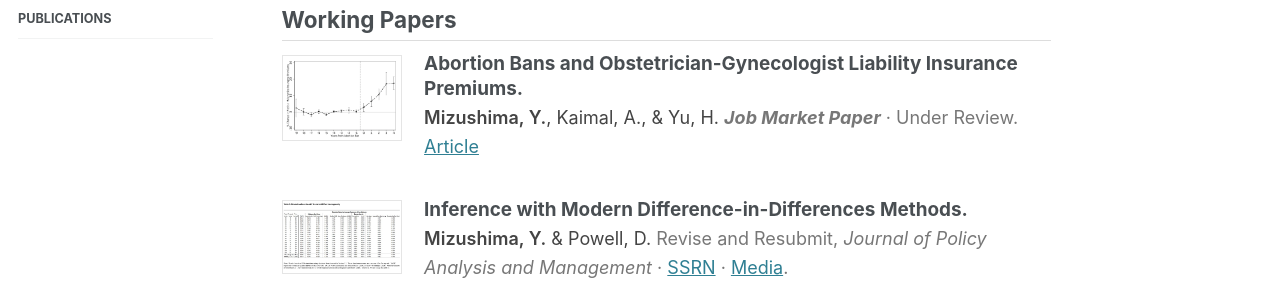
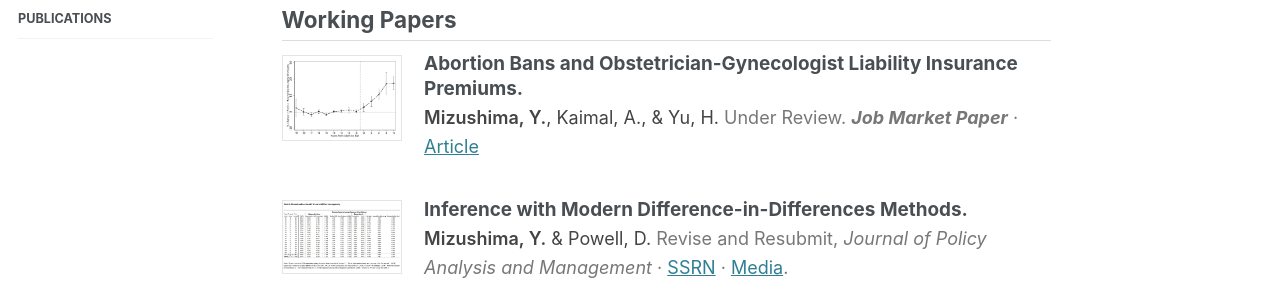
Before and after one commit to yujimizushima/yujimizushima.github.io, a Jekyll site: the page built from _pages/research.md, in a window 1280 px wide and 900 px high. Shown: the part 176-476 px from the top of the window. Built offline with Jekyll 4.4.1, drawn with Linux system fonts in a browser that asks for light colours.

```diff
--- a/_pages/research.md
+++ b/_pages/research.md
@@ -67,8 +67,8 @@ h2.section-heading {
   <div class="pub-body">
     <span class="self-author">Mizushima, Y.</span>, Kaimal, A., &amp; Yu, H.
     <span class="pub-venue">
-      <strong><i>Job Market Paper</i></strong> ·
           <span class="pub-venue">Under Review.</span>
+            <strong><i>Job Market Paper</i></strong> ·
       <a href="https://drive.google.com/file/d/17FiY7l_VUAk2P8eWRbikgL_ZDMiqtO8e/view?usp=sharing">Article</a>
     </span>
   </div>
```
